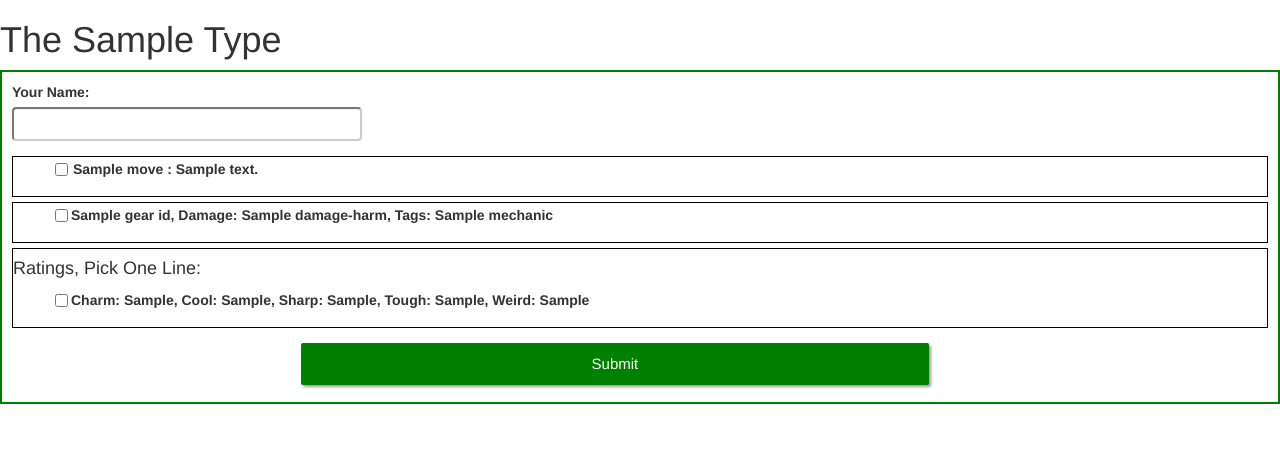
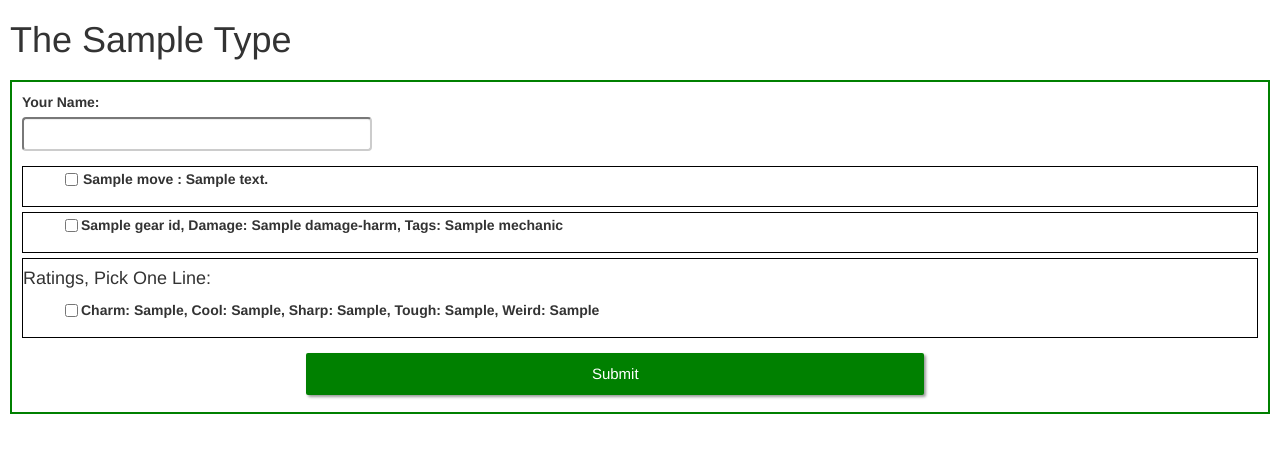
Before and after one commit to cdman678/Roll6, a Django app: template Roll6/apps/game/templates/game/fillsheet.html in a window 1280 px wide. Shown: the part 56-509 px from the top of the page. Run offline with Django 3.2, Linux system fonts and the light colour scheme; the template is opened without the code that fills it: most values are stand-ins (such as "Sample title", 1, 10 or a date in 2020); some libraries are stand-ins or nearby versions.

Commit message:
Updated HTML

```diff
--- a/Roll6/apps/game/templates/game/fillsheet.html
+++ b/Roll6/apps/game/templates/game/fillsheet.html
@@ -48,8 +48,8 @@
             {% endfor %}
         </div>
     {% endif %}
-
-    <h1 style="text-transform: capitalize">The {{type}}</h1>
+    <div style="padding: 10px">
+        <h1 style="text-transform: capitalize;transform: translateY(-10px)">The {{type}}</h1>
         <div style="border:2px solid green;padding:10px;">
             <!-- field for character name -->
             <div class="form-group">
@@ -152,5 +152,6 @@
             <!-- this submits all the information that they selected -->
             <div style="padding-bottom: 7px;padding-top:10px"><button class="myBtn" type="submit">Submit</button></div>
         </div>
+    </div>
 </form>
 {% endblock %}
```
Lines whose indentation alone changed are shown as unchanged.
